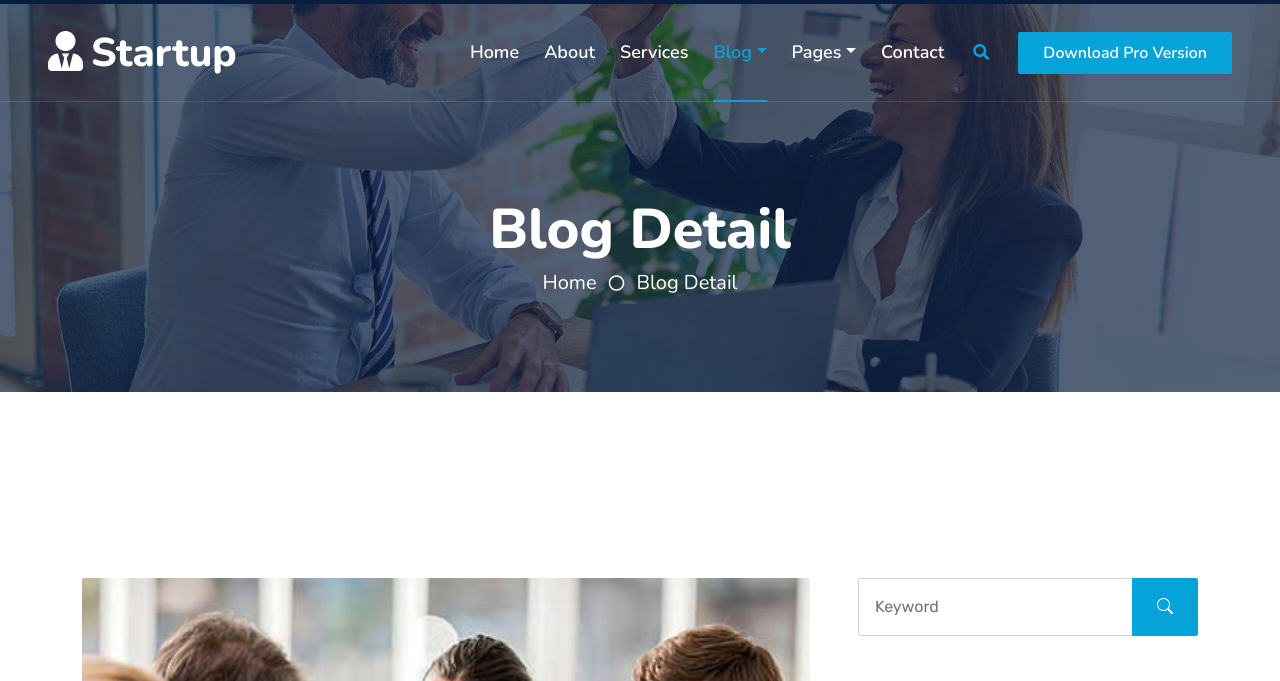
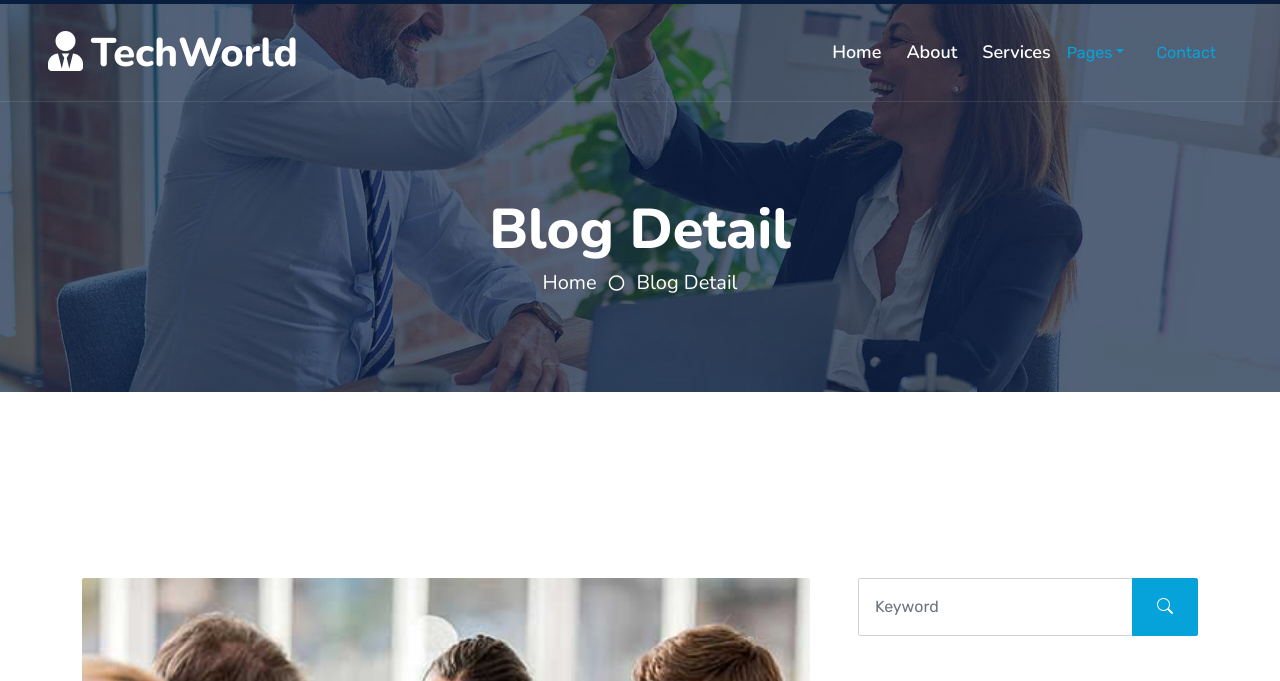
Before and after one commit to MJeat/TechWorld, a plain HTML site: page detail.html in a window 1280 px wide. Shown: the part 41-722 px from the top of the page. Drawn offline with nearby package versions, Linux system fonts and the light colour scheme; files that its build step writes are made by us from their sources; files whose address does not match are found by name.

Commit message:
Update detail.html

```diff
--- a/detail.html
+++ b/detail.html
@@ -3,7 +3,7 @@
 
 <head>
     <meta charset="utf-8">
-    <title>Startup - Startup Website Template</title>
+    <title>TechWorld</title>
     <meta content="width=device-width, initial-scale=1.0" name="viewport">
     <meta content="Free HTML Templates" name="keywords">
     <meta content="Free HTML Templates" name="description">
@@ -67,7 +67,7 @@
     <div class="container-fluid position-relative p-0">
         <nav class="navbar navbar-expand-lg navbar-dark px-5 py-3 py-lg-0">
             <a href="index.html" class="navbar-brand p-0">
-                <h1 class="m-0"><i class="fa fa-user-tie me-2"></i>Startup</h1>
+                <h1 class="m-0"><i class="fa fa-user-tie me-2"></i>TechWorld</h1>
             </a>
             <button class="navbar-toggler" type="button" data-bs-toggle="collapse" data-bs-target="#navbarCollapse">
                 <span class="fa fa-bars"></span>
@@ -78,10 +78,7 @@
                     <a href="about.html" class="nav-item nav-link">About</a>
                     <a href="service.html" class="nav-item nav-link">Services</a>
                     <div class="nav-item dropdown">
-                        <a href="#" class="nav-link dropdown-toggle active" data-bs-toggle="dropdown">Blog</a>
-                        <div class="dropdown-menu m-0">
-                            <a href="blog.html" class="dropdown-item">Blog Grid</a>
-                            <a href="detail.html" class="dropdown-item active">Blog Detail</a>
+
                         </div>
                     </div>
                     <div class="nav-item dropdown">
@@ -96,8 +93,7 @@
                     </div>
                     <a href="contact.html" class="nav-item nav-link">Contact</a>
                 </div>
-                <butaton type="button" class="btn text-primary ms-3" data-bs-toggle="modal" data-bs-target="#searchModal"><i class="fa fa-search"></i></butaton>
-                <a href="https://htmlcodex.com/startup-company-website-template" class="btn btn-primary py-2 px-4 ms-3">Download Pro Version</a>
+
             </div>
         </nav>
 
```
